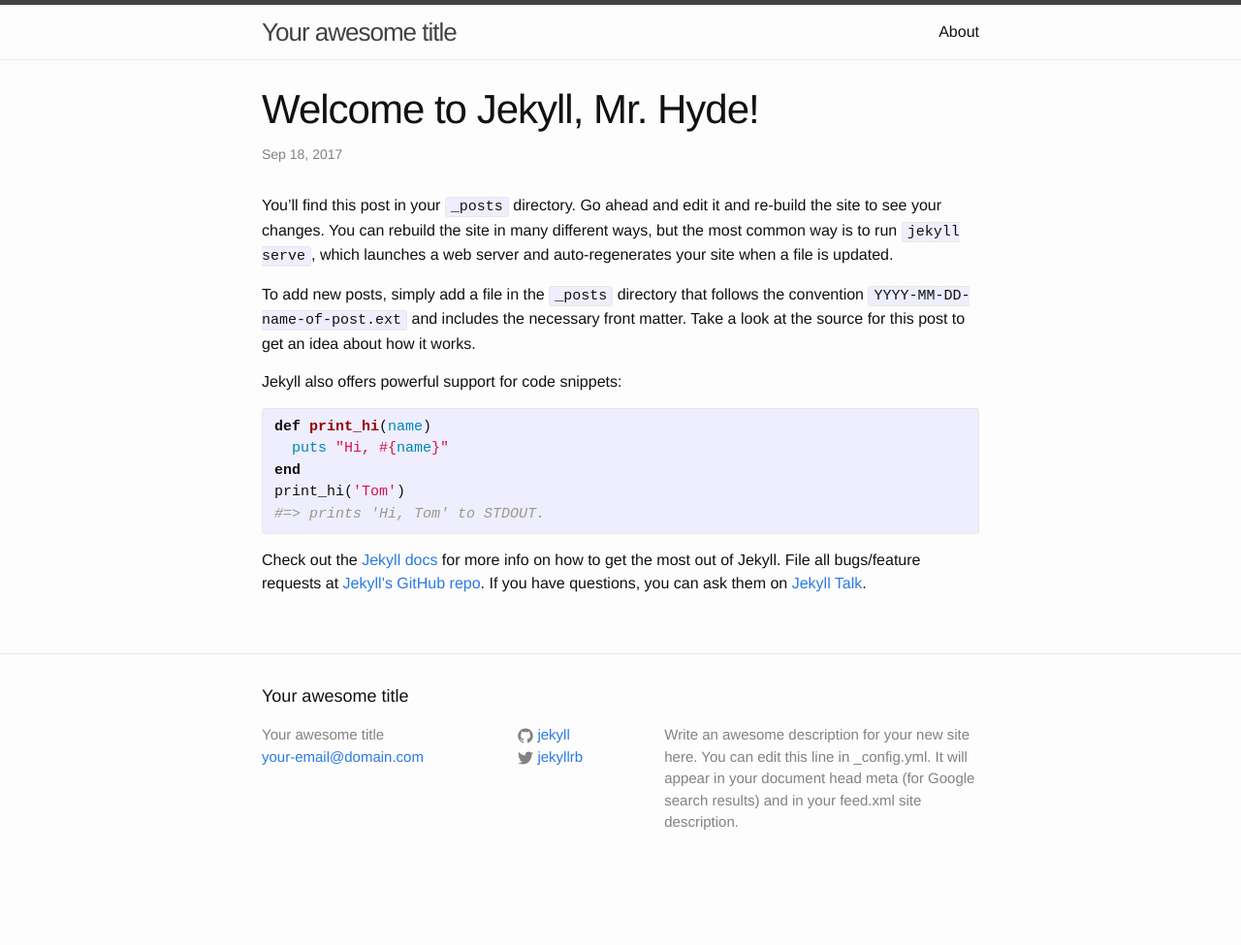
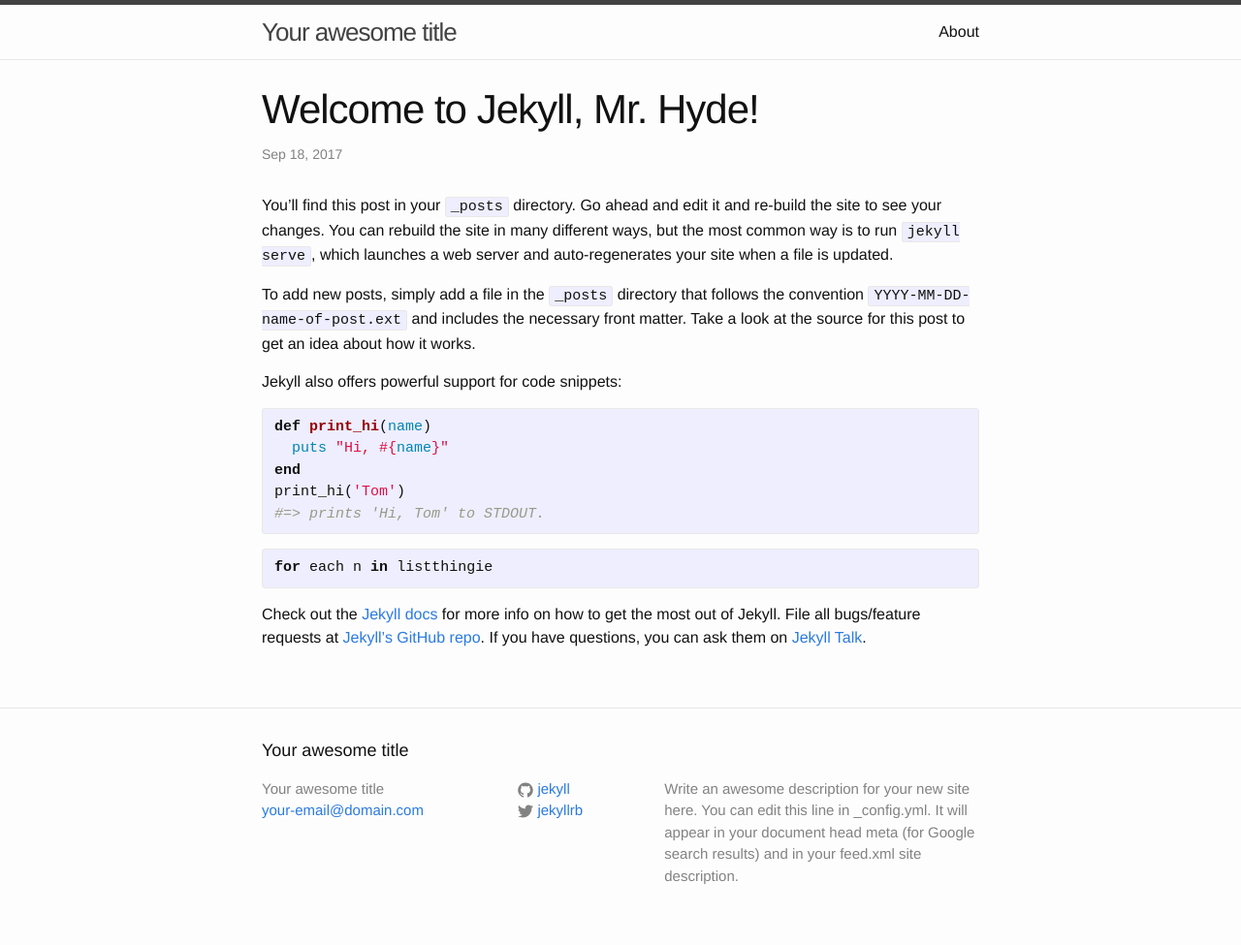
Before and after one commit to dstone99/dstone99.github.io, a Jekyll site: the page built from _posts/2017-09-18-welcome-to-jekyll.markdown, in a window 1280 px wide. Shown: the whole page at 97% size. Built offline with Jekyll 4.4.1, drawn with Linux system fonts in a browser that asks for light colours; before the commit the page ends 920 px from its top, so only the background shows below that.

Commit message:
Update 2017-09-18-welcome-to-jekyll.markdown

```diff
--- a/_posts/2017-09-18-welcome-to-jekyll.markdown
+++ b/_posts/2017-09-18-welcome-to-jekyll.markdown
@@ -18,6 +18,10 @@
 #=> prints 'Hi, Tom' to STDOUT.
 {% endhighlight %}
 
+{% highlight Python %}
+for each n in listthingie
+{% endhighlight %}
+
 Check out the [Jekyll docs][jekyll-docs] for more info on how to get the most out of Jekyll. File all bugs/feature requests at [Jekyll’s GitHub repo][jekyll-gh]. If you have questions, you can ask them on [Jekyll Talk][jekyll-talk].
 
 [jekyll-docs]: http://jekyllrb.com/docs/home
```
